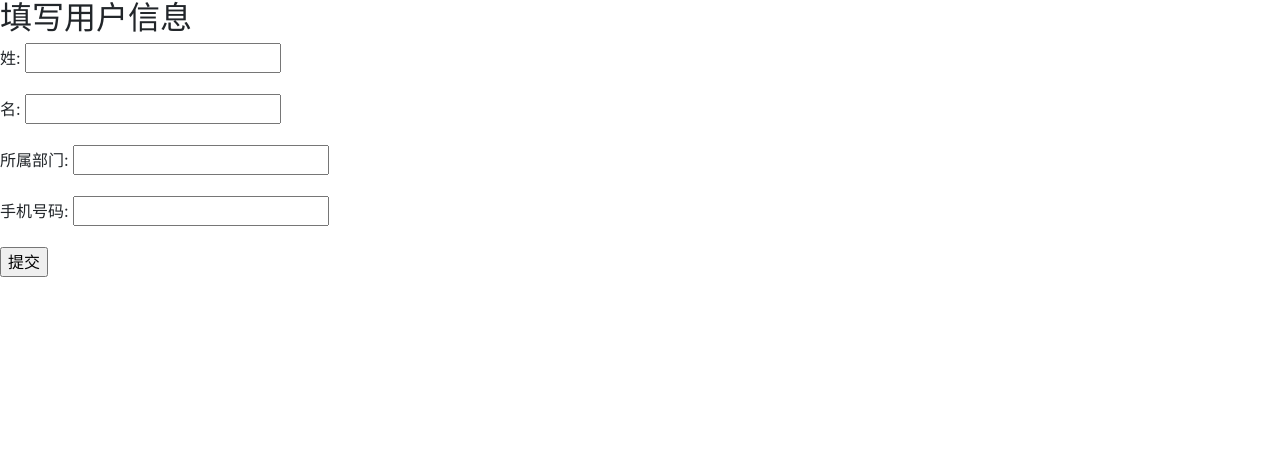
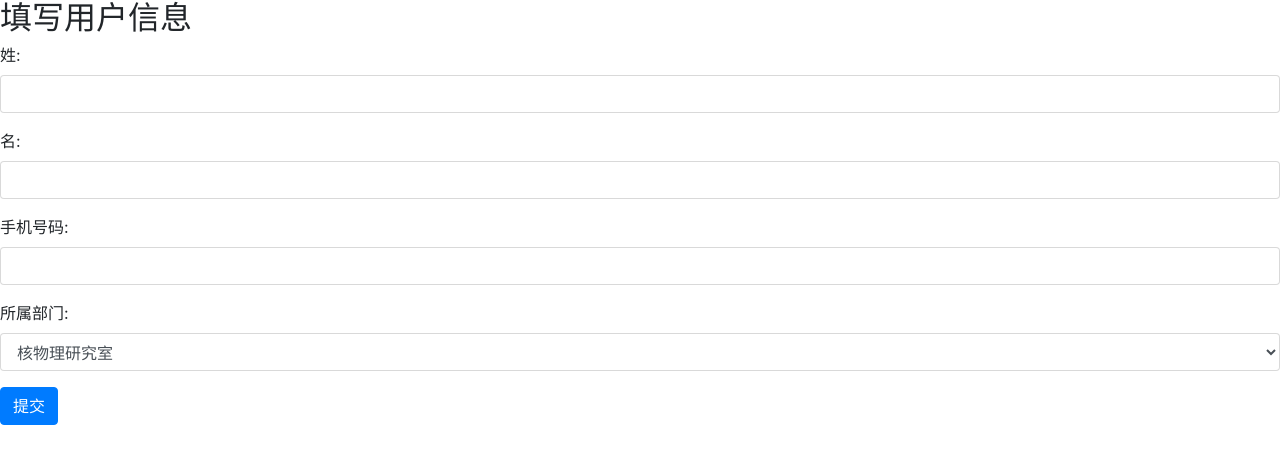
Before and after one commit to bifrostx/scientific_administration, a Django app: page /accounts/profile/ in a window 1280 px wide. Shown: the top 464 px of the page. Run offline with Django 3.2, Linux system fonts and the light colour scheme; some libraries are stand-ins or nearby versions.

Commit message:
- add Conference model

```diff
--- a/conference_management/forms.py
+++ b/conference_management/forms.py
@@ -3,10 +3,60 @@
 from .models import UserProfile
 
 
-class UserProfileForm(forms.Form):
+DEPT_CHOICES = (
+        ('HWL', '核物理研究室'),
+        ('WSW', '物理生物学研究室'),
+        ('SKX', '水科学研究室'),
+        ('JSQ', '加速器物理与射频技术部'),
+        ('FEL', '自由电子激光技术部'),
+        ('SLK', '束流测量与控制技术部'),
+        ('JXG', '机械工程技术部'),
+        ('DYJ', '电源技术部'),
+        ('GYS', '公用设施技术部'),
+        ('JAJ', '上海光源建安技术部'),
+        ('SMK', '生命科学研究部'),
+        ('WLH', '物理与环境科学研究部'),
+        ('CLN', '材料与能源科学研究部'),
+        ('XJC', '先进成像与工业应用研究部'),
+        ('SXJ', '束线机械工程技术部'),
+        ('SXG', '束线光学工程技术部'),
+        ('YYJ', '应用加速器研究室'),
+        ('FYD', '反应堆物理部'),
+        ('RYJ', '熔盐机械工程技术部'),
+        ('DXT', '反应堆系统工程技术部'),
+        ('RYH', '熔盐化学与工程技术部'),
+        ('DCL', '堆材料与工程技术一部'),
+        ('FSH', '放射化学与工程技术部'),
+        ('HAQ', '核安全与工程技术部'),
+        ('DYG', '堆材料与工程技术二部'),
+        ('HNJ', '核能建安工程技术部'),
+        ('BGS', '办公室'),
+        ('KYC', '科研管理处'),
+        ('DKX', '大科学装置管理部'),
+        ('HNG', '核能管理部'),
+        ('RJC', '人事教育处'),
+        ('CWC', '财务处'),
+        ('TJC', '科研条件处'),
+        ('KFC', '科技开发处'),
+        ('YJS', '研究生部'),
+        ('ZGC', '综合管理处'),
+        ('JAB', '技术安全技术部'),
+        ('XXZ', '信息中心'),
+        ('ZCG', '经营性资产管理中心'),
+        ('HQF', '后勤服务中心'),
+        ('HXH', '核学会'),
+        ('RHT', '日环投资公司'),
+        ('SLG', '世龙科技公司'),
+        ('FZZ', '辐照中心'),
+
+    )
+
+
+class UserProfileForm(forms.ModelForm):
+
     last_name = forms.CharField(max_length=30, label="姓")
     first_name = forms.CharField(max_length=30, label="名")
-    department = forms.CharField(max_length=3, label="所属部门")
+    department = forms.CharField(max_length=3, label="所属部门", widget=forms.Select(choices=DEPT_CHOICES))
     cellphone = forms.CharField(max_length=15, label="手机号码")
 
     class Meta:
--- a/conference_management/models.py
+++ b/conference_management/models.py
@@ -1,22 +1,89 @@
 # -*- coding:utf-8 -*-
 from django.db import models
 from django.contrib.auth.models import User
+from django.utils import timezone
 
 
 # Create your models here.
+DEPT_CHOICES = (
+        ('HWL', '核物理研究室'),
+        ('WSW', '物理生物学研究室'),
+        ('SKX', '水科学研究室'),
+        ('JSQ', '加速器物理与射频技术部'),
+        ('FEL', '自由电子激光技术部'),
+        ('SLK', '束流测量与控制技术部'),
+        ('JXG', '机械工程技术部'),
+        ('DYJ', '电源技术部'),
+        ('GYS', '公用设施技术部'),
+        ('JAJ', '上海光源建安技术部'),
+        ('SMK', '生命科学研究部'),
+        ('WLH', '物理与环境科学研究部'),
+        ('CLN', '材料与能源科学研究部'),
+        ('XJC', '先进成像与工业应用研究部'),
+        ('SXJ', '束线机械工程技术部'),
+        ('SXG', '束线光学工程技术部'),
+        ('YYJ', '应用加速器研究室'),
+        ('FYD', '反应堆物理部'),
+        ('RYJ', '熔盐机械工程技术部'),
+        ('DXT', '反应堆系统工程技术部'),
+        ('RYH', '熔盐化学与工程技术部'),
+        ('DCL', '堆材料与工程技术一部'),
+        ('FSH', '放射化学与工程技术部'),
+        ('HAQ', '核安全与工程技术部'),
+        ('DYG', '堆材料与工程技术二部'),
+        ('HNJ', '核能建安工程技术部'),
+        ('BGS', '办公室'),
+        ('KYC', '科研管理处'),
+        ('DKX', '大科学装置管理部'),
+        ('HNG', '核能管理部'),
+        ('RJC', '人事教育处'),
+        ('CWC', '财务处'),
+        ('TJC', '科研条件处'),
+        ('KFC', '科技开发处'),
+        ('YJS', '研究生部'),
+        ('ZGC', '综合管理处'),
+        ('JAB', '技术安全技术部'),
+        ('XXZ', '信息中心'),
+        ('ZCG', '经营性资产管理中心'),
+        ('HQF', '后勤服务中心'),
+        ('HXH', '核学会'),
+        ('RHT', '日环投资公司'),
+        ('SLG', '世龙科技公司'),
+        ('FZZ', '辐照中心'),
+
+    )
 class UserProfile(models.Model):
-    dept_choices = (
-        ('KYC', '科研管理处'),
-        ('DZZ', '大装置部'),
-    )
+
     user = models.OneToOneField(User,
                                 on_delete=models.CASCADE,
                                 primary_key=True,)
 
-    cellphone = models.CharField(max_length=15)
+    cellphone = models.CharField(max_length=15,
+                                 verbose_name="手机号码",)
     department = models.CharField(max_length=3,
-                                  choices=dept_choices,
+                                  verbose_name="所属部门",
+                                  choices=DEPT_CHOICES,
     )
 
     def __str__(self):
         return self.user.username
+
+
+class Conference(models.Model):
+    name = models.CharField(max_length=100, verbose_name="会议名称")
+    department = models.CharField(max_length=3,
+                                  verbose_name="所属部门",
+                                  choices=DEPT_CHOICES,
+    )
+    applicant = models.ForeignKey(User, verbose_name="申请人")
+    reason = models.CharField(max_length=200, verbose_name="申请原因")
+    chair = models.CharField(max_length=30, verbose_name="会议负责人")
+    start_date = models.DateField(verbose_name="会议开始时间")
+    end_date = models.DateField(verbose_name="会议结束时间")
+    place = models.CharField(max_length=30, verbose_name="会议地点")
+    scale = models.IntegerField()
+    source = models.CharField(max_length=45, verbose_name="课题卡号")
+    note = models.CharField(max_length=200, verbose_name="说明")
+
+    def __str__(self):
+        return self.name
--- a/scientific_administration/settings.py
+++ b/scientific_administration/settings.py
@@ -40,6 +40,7 @@
     'django.contrib.staticfiles',
     'conference_management',
     'registration',
+    'widget_tweaks',
 ]
 
 MIDDLEWARE = [
--- a/templates/conference_management/profile_registration.html
+++ b/templates/conference_management/profile_registration.html
@@ -1,13 +1,14 @@
 {% extends "base.html" %}
+{% load widget_tweaks %}
 {% load staticfiles %}
 
 {% block title_block %}填写用户信息{% endblock %}
 
 {% block body_block %}
 <h2 class="form-signin-heading">填写用户信息</h2>
-    <form method="post" action=".">
-        {% csrf_token %}
-        {{ form.as_p }}
-        <input type="submit" value="提交" />
-    </form>
+<form role="form" id="book_form" method="post" action=".">
+    {% csrf_token %}
+    {% include 'includes/bs4_form.html' with form=form %}
+    <button type="submit" class="btn btn-primary" name="submit">提交</button>
+</form>
 {% endblock %}
--- /dev/null
+++ b/templates/includes/bs4_form.html
@@ -0,0 +1,38 @@
+{% load widget_tweaks %}
+
+{% for hidden_field in form.hidden_fields %}
+  {{ hidden_field }}
+{% endfor %}
+
+{% if form.non_field_errors %}
+  <div class="alert alert-danger" role="alert">
+    {% for error in form.non_field_errors %}
+      {{ error }}
+    {% endfor %}
+  </div>
+{% endif %}
+
+{% for field in form.visible_fields %}
+  <div class="form-group">
+    {{ field.label_tag }}
+
+    {% if form.is_bound %}
+      {% if field.errors %}
+        {% render_field field class="form-control is-invalid" %}
+        {% for error in field.errors %}
+          <div class="invalid-feedback">
+            {{ error }}
+          </div>
+        {% endfor %}
+      {% else %}
+        {% render_field field class="form-control is-valid" %}
+      {% endif %}
+    {% else %}
+      {% render_field field class="form-control" %}
+    {% endif %}
+
+    {% if field.help_text %}
+      <small class="form-text text-muted">{{ field.help_text | safe }}</small>
+    {% endif %}
+  </div>
+{% endfor %}
```
Also changed, not shown: templates/registration/password_change_form.html (+3 -11 lines), templates/registration/registration_form.html (+3 -11 lines), db.sqlite3.
